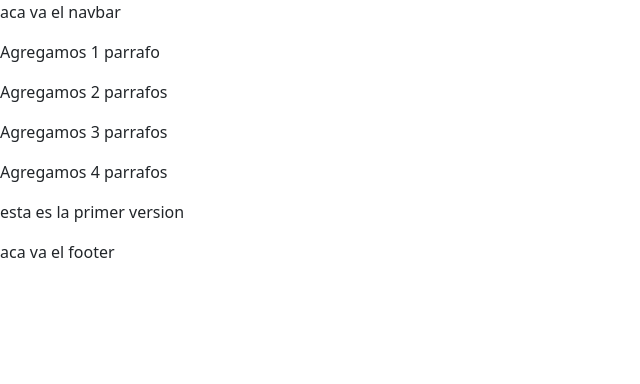
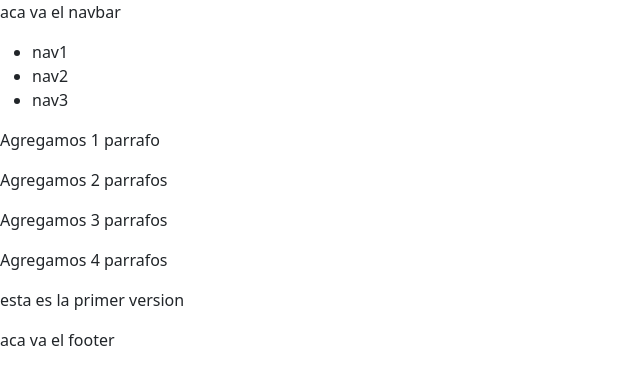
Before and after one commit to LeanLuna21/Practica-Git, a plain HTML site: page index.html in a window 1280 px wide. Shown: the whole page, without its empty margins (0-640 px from the left). Drawn offline with nearby package versions, Linux system fonts and the light colour scheme.

Commit message:
3er commit nav-bar

```diff
--- a/index.html
+++ b/index.html
@@ -16,12 +16,19 @@
 <body>
   <header>
     <p>aca va el navbar</p>
+    <nav>
+        <ul>
+            <li>nav1</li>
+            <li>nav2</li>
+            <li>nav3</li>
+        </ul>
+    </nav>
+  </header>
+  <main>
     <p>Agregamos 1 parrafo</p>
     <p>Agregamos 2 parrafos</p>
     <p>Agregamos 3 parrafos</p>
     <p>Agregamos 4 parrafos</p>
-  </header>
-  <main>
     <p>esta es la primer version</p>
   </main>
   <footer>
```
